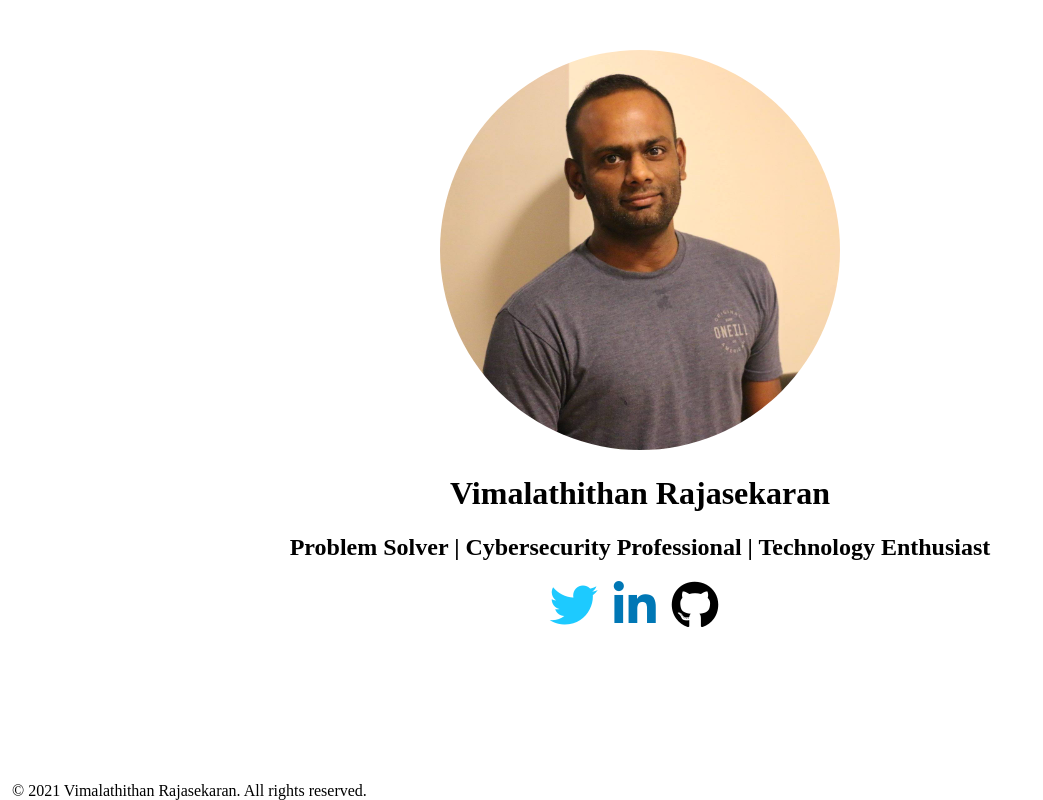
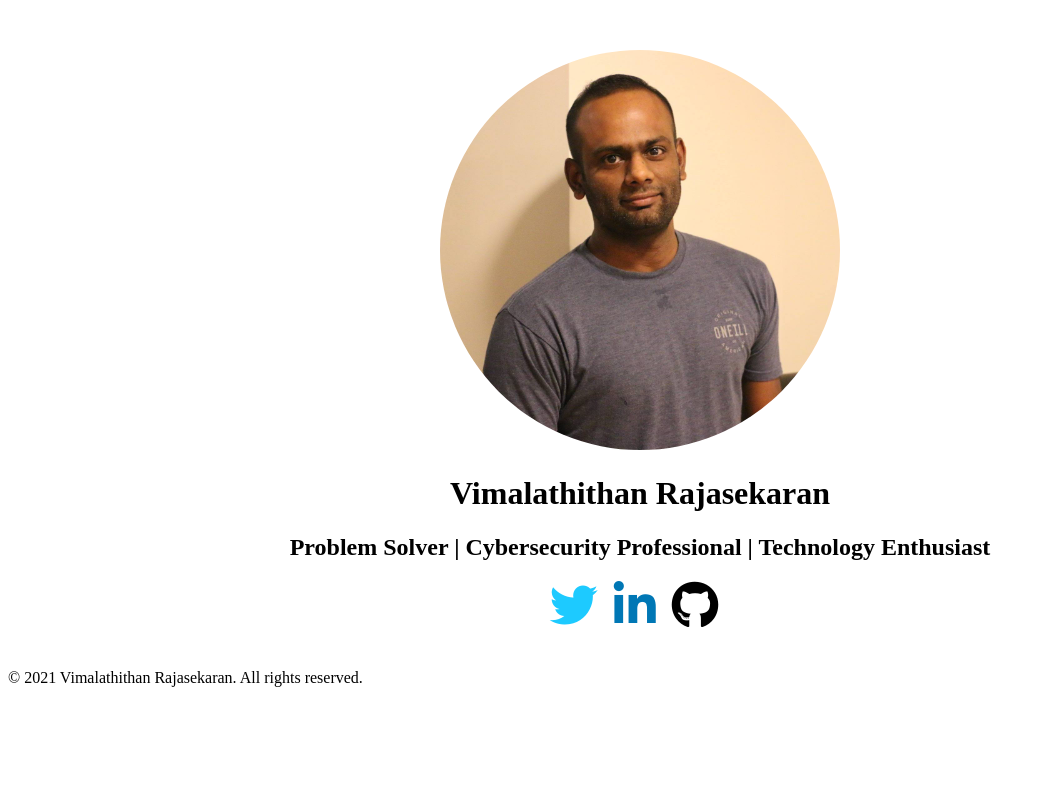
Before and after one commit to vimalathithanr/vimalathithanr.github.io, a plain HTML site: page index.html in a window 1280 px wide. Shown: the whole page, without its empty margins (0-1043 px from the left). Drawn offline with Linux system fonts and the light colour scheme.

Commit message:
Footer fix

```diff
--- a/index.html
+++ b/index.html
@@ -23,8 +23,6 @@
 
 </div>
 </div>
-
-
-<footer id="footer" style="position: absolute; bottom: 0; padding-left: 4px;">&copy; 2021 Vimalathithan Rajasekaran. All rights reserved.</footer>
+<footer style="margin-top: 40px;">&copy; 2021 Vimalathithan Rajasekaran. All rights reserved.</footer>
 </body>
 </html>
```
